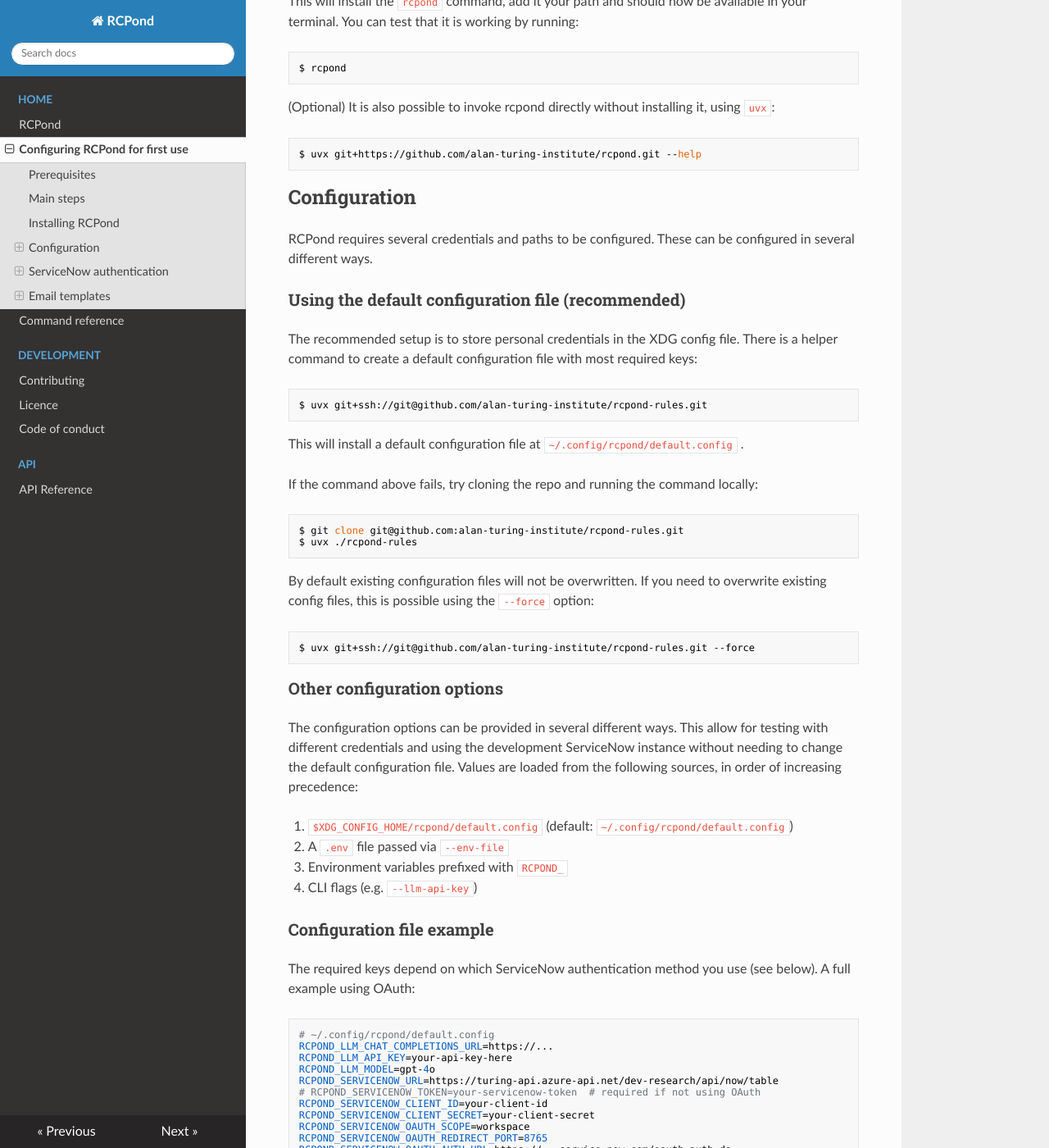
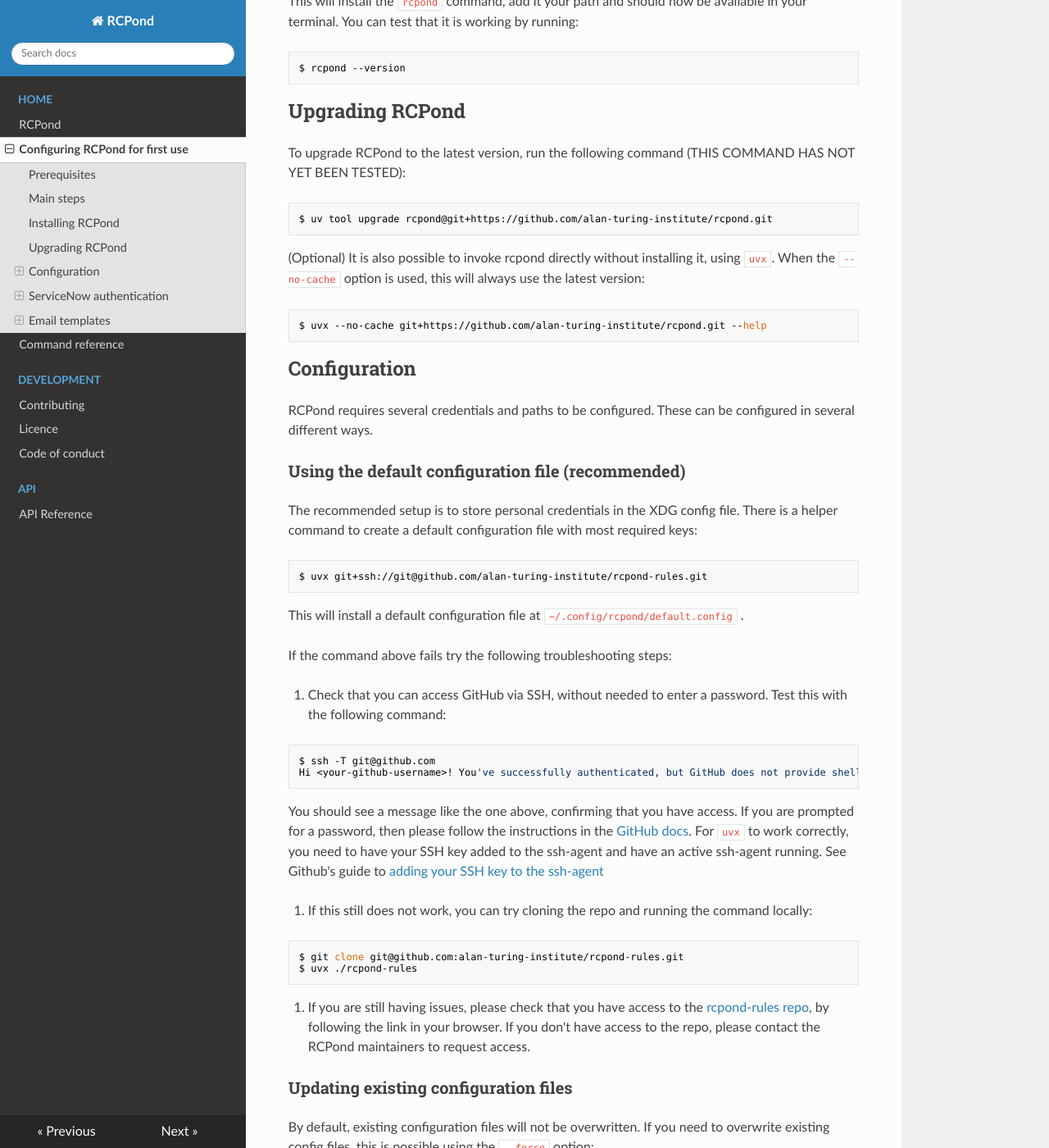
Before and after one commit to alan-turing-institute/rcpond, an MkDocs documentation site: the page built from docs/configuration.md, in a window 1280 px wide and 1400 px high, scrolled down 660 px. Shown: the whole window at 82% size. Built offline with MkDocs 1.6.1, drawn with Linux system fonts in a browser that asks for light colours; nearby versions of some CDN libraries; some of the changed text lies outside the part shown.

Commit message:
add upgrade and troubleshooting info to docs

````diff
--- a/docs/configuration.md
+++ b/docs/configuration.md
@@ -25,13 +25,21 @@
 This will install the `rcpond` command, add it your path and should now be available in your terminal. You can test that it is working by running:
 
 ```bash
-$ rcpond
+$ rcpond --version
 ```
 
-(Optional) It is also possible to invoke rcpond directly without installing it, using `uvx`:
+## Upgrading RCPond
+
+To upgrade RCPond to the latest version, run the following command (THIS COMMAND HAS NOT YET BEEN TESTED):
 
 ```bash
-$ uvx git+https://github.com/alan-turing-institute/rcpond.git --help
+$ uv tool upgrade rcpond@git+https://github.com/alan-turing-institute/rcpond.git
+```
+
+(Optional) It is also possible to invoke rcpond directly without installing it, using `uvx`. When the `--no-cache` option is used, this will always use the latest version:
+
+```bash
+$ uvx --no-cache git+https://github.com/alan-turing-institute/rcpond.git --help
 ```
 
 ## Configuration
@@ -48,14 +56,33 @@
 
 This will install a default configuration file at `~/.config/rcpond/default.config` .
 
-If the command above fails, try cloning the repo and running the command locally:
+If the command above fails try the following troubleshooting steps:
+
+1. Check that you can access GitHub via SSH, without needed to enter a password. Test this with the following command:
+
+```bash
+$ ssh -T git@github.com
+Hi <your-github-username>! You've successfully authenticated, but GitHub does not provide shell access.
+```
+
+You should see a message like the one above, confirming that you have access. If you are prompted for a password, then please follow the instructions in the [GitHub docs](https://docs.github.com/en/authentication/connecting-to-github-with-ssh). For `uvx` to work correctly, you need to have your SSH key added to the ssh-agent and have an active ssh-agent running. See Github's guide to [adding your SSH key to the ssh-agent](https://docs.github.com/en/authentication/connecting-to-github-with-ssh/generating-a-new-ssh-key-and-adding-it-to-the-ssh-agent#adding-your-ssh-key-to-the-ssh-agent)
+
+2. If this still does not work, you can try cloning the repo and running the command locally:
 
 ```bash
 $ git clone git@github.com:alan-turing-institute/rcpond-rules.git
 $ uvx ./rcpond-rules
 ```
 
-By default existing configuration files will not be overwritten. If you need to overwrite existing config files, this is possible using the `--force` option:
+3. If you are still having issues, please check that you have access to the [rcpond-rules repo](https://github.com/alan-turing-institute/rcpond), by following the link in your browser. If you don't have access to the repo, please contact the RCPond maintainers to request access.
+
+
+### Updating existing configuration files
+
+By default, existing configuration files will not be overwritten. If you need to overwrite existing config files, this is possible using the `--force` option:
+
+> [!WARNING]
+> Any custom values in the existing config file will be lost.
 
 ```bash
 $ uvx git+ssh://git@github.com/alan-turing-institute/rcpond-rules.git --force
````
Also changed, not shown: docs/index.md (+4 -0 lines).
